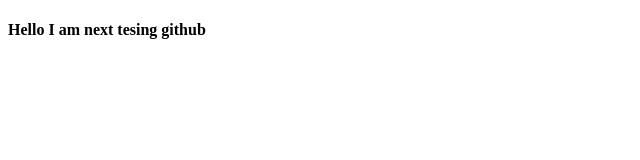
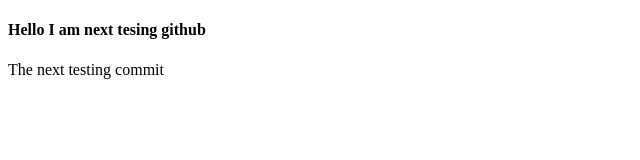
Before and after one commit to Fronkee/LearinGit, a plain HTML site: page index.html in a window 1280 px wide. Shown: the whole page, without its empty margins (0-640 px from the left). Drawn offline with Linux system fonts and the light colour scheme.

Commit message:
next text

```diff
--- a/index.html
+++ b/index.html
@@ -10,6 +10,7 @@
 
 <body>
     <h4>Hello I am next tesing github</h4>
+    <p>The next testing commit</p>
 </body>
 
 </html>
```
